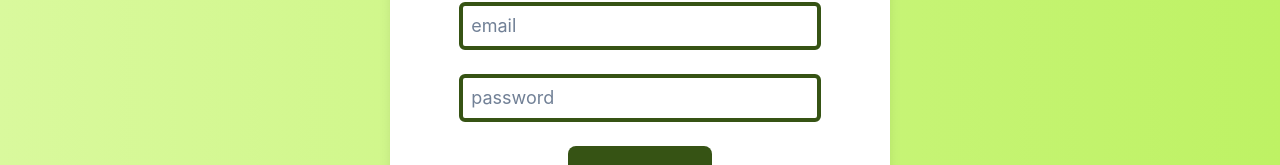
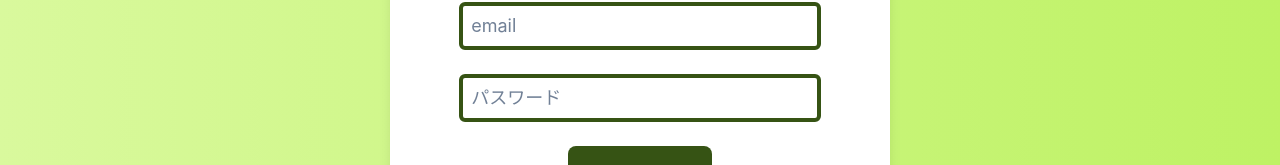
Before and after one commit to Hashimoto-Noriaki/next-ts-schedule-chakra-app, a Next.js app: page /login in a window 1280 px wide. Shown: the part 329-494 px from the top of the page. Built offline with nearby package versions, Linux system fonts and the light colour scheme.

Commit message:
残りの調整

```diff
--- a/src/components/templates/NotLoginLayout.tsx
+++ b/src/components/templates/NotLoginLayout.tsx
@@ -1,5 +1,5 @@
 import { ReactNode } from 'react'
-import { Box,Flex,HStack,Link,Text,} from "@chakra-ui/react";
+import { Box,Flex,HStack,Link,Text } from "@chakra-ui/react";
 
 type PropsType = {
     children: ReactNode;
@@ -27,7 +27,9 @@ export const NotLoginLayout = ({ children}: PropsType) => {
         >
             {/* ロゴ */}
             <Text fontSize="xl" fontWeight="bold"className="logo" >
+            <Link href="/" _hover={{ textDecoration: "none" }}>
                 スケジュール管理App
+            </Link>
             </Text>
             {/* ナビゲーション */}
             <HStack spacing="6" pr="6">
--- a/src/pages/TopPage.tsx
+++ b/src/pages/TopPage.tsx
@@ -1,6 +1,6 @@
 import { PrimaryBtn } from "@/components/atoms/PrimaryBtn";
 import { NotLoginLayout } from "@/components/templates/NotLoginLayout";
-import { Box,Text } from "@chakra-ui/react";
+import { Box,Text} from "@chakra-ui/react";
 import { useRouter } from "next/router";
 
 export const TopPage = () => {
--- a/src/pages/login.tsx
+++ b/src/pages/login.tsx
@@ -29,6 +29,7 @@ export default function LoginPage() {
               borderColor="lime.800"
               borderRadius="md"
               p="2"
+              _hover={{ borderColor: "lime.800" }}
             />
           </Box>
 
@@ -36,12 +37,13 @@ export default function LoginPage() {
           <Box w="80%">
             <Input
               type="password"
-              placeholder="password"
+              placeholder="パスワード"
               size="lg"
               border="4px solid"
               borderColor="lime.800"
               borderRadius="md"
               p="2"
+              _hover={{ borderColor: "lime.800" }}
             />
           </Box>
 
```
